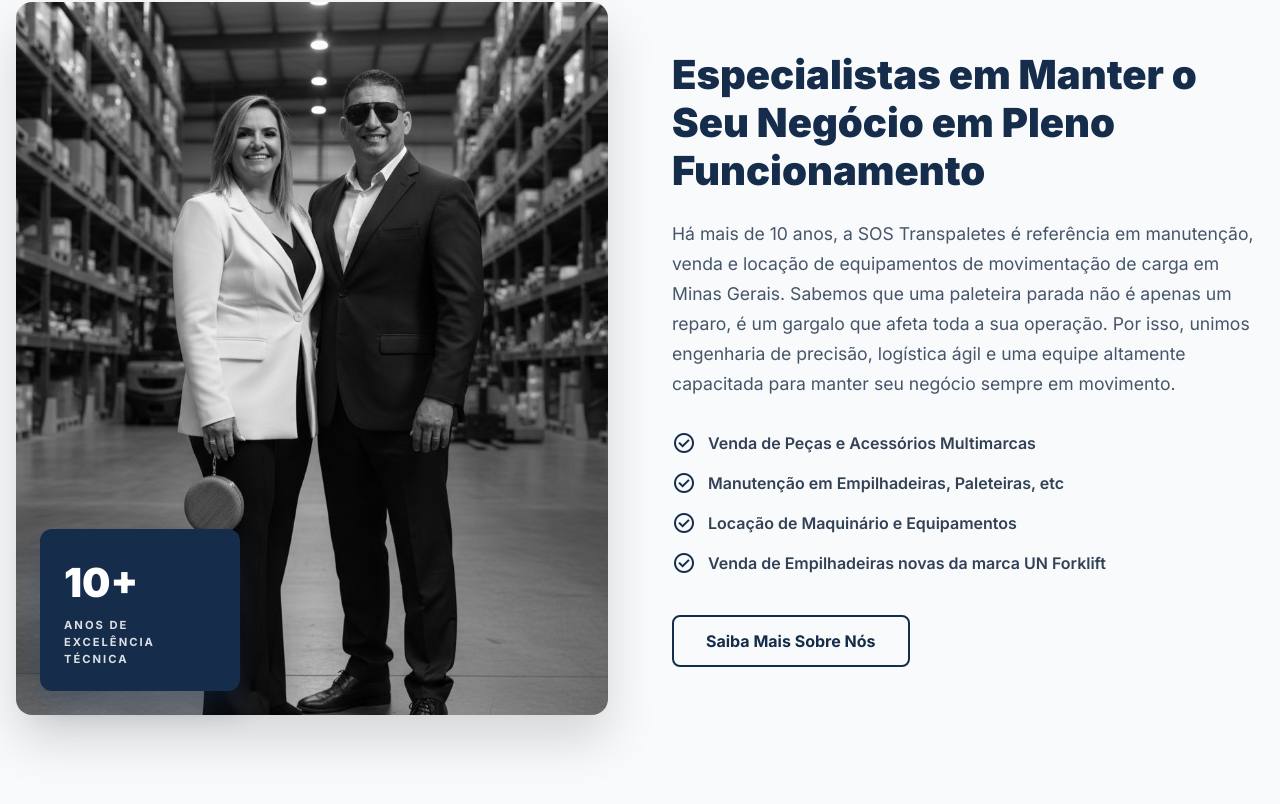
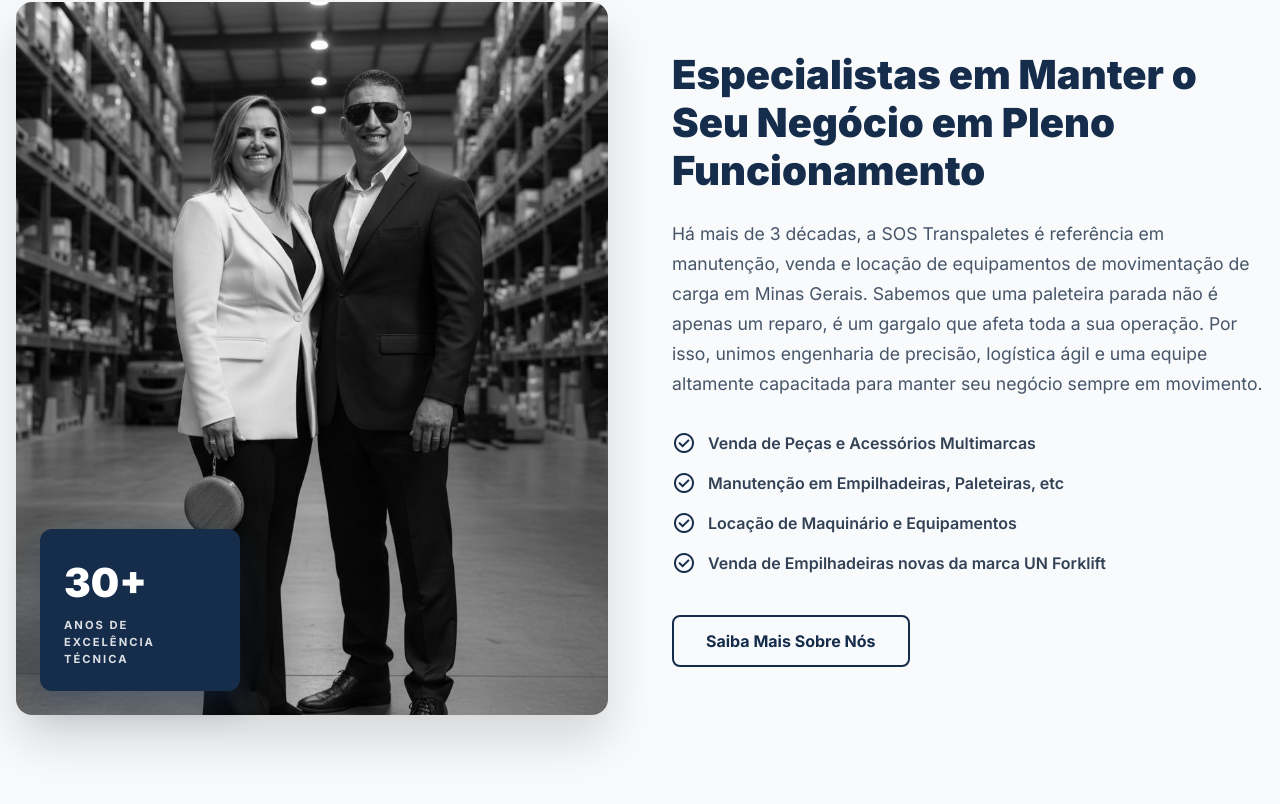
Before and after one commit to arturwgnr/sosWebsite, a React (Vite) app: page / in a window 1280 px wide. Shown: the part 1642-2446 px from the top of the page. Built offline with nearby package versions, Linux system fonts and the light colour scheme.

Commit message:
Banner update

```diff
--- a/src/components/About.jsx
+++ b/src/components/About.jsx
@@ -18,7 +18,7 @@ export default function About() {
             />
 
             <div className="about-badge">
-              <p className="badge-number">10+</p>
+              <p className="badge-number">30+</p>
               <p className="badge-text">Anos de Excelência Técnica</p>
             </div>
           </div>
@@ -30,12 +30,12 @@ export default function About() {
             </h2>
 
             <p className="about-description">
-              Há mais de 10 anos, a SOS Transpaletes é referência em manutenção,
-              venda e locação de equipamentos de movimentação de carga em Minas
-              Gerais. Sabemos que uma paleteira parada não é apenas um reparo, é
-              um gargalo que afeta toda a sua operação. Por isso, unimos
-              engenharia de precisão, logística ágil e uma equipe altamente
-              capacitada para manter seu negócio sempre em movimento.
+              Há mais de 3 décadas, a SOS Transpaletes é referência em
+              manutenção, venda e locação de equipamentos de movimentação de
+              carga em Minas Gerais. Sabemos que uma paleteira parada não é
+              apenas um reparo, é um gargalo que afeta toda a sua operação. Por
+              isso, unimos engenharia de precisão, logística ágil e uma equipe
+              altamente capacitada para manter seu negócio sempre em movimento.
             </p>
 
             <ul className="about-list">
--- a/src/components/Hero.jsx
+++ b/src/components/Hero.jsx
@@ -26,7 +26,7 @@ export default function Hero() {
           </h1>
 
           <p className="hero-description">
-            Conserto rápido de empilhadeiras e paleteiras. Sua operação não pode
+            Conserto rápido de Empilhadeiras e Paleteiras. Sua operação não pode
             esperar.
           </p>
 
@@ -59,8 +59,7 @@ export default function Hero() {
             </button>
           </div>
           <div className="hero-trust">
-            Atendimento em até 24h • Técnicos Especializados • Peças
-            Originais
+            Atendimento em até 24h • Técnicos Especializados • Peças Originais
           </div>
         </div>
       </div>
```
Also changed, not shown: public/banner.jpeg.
